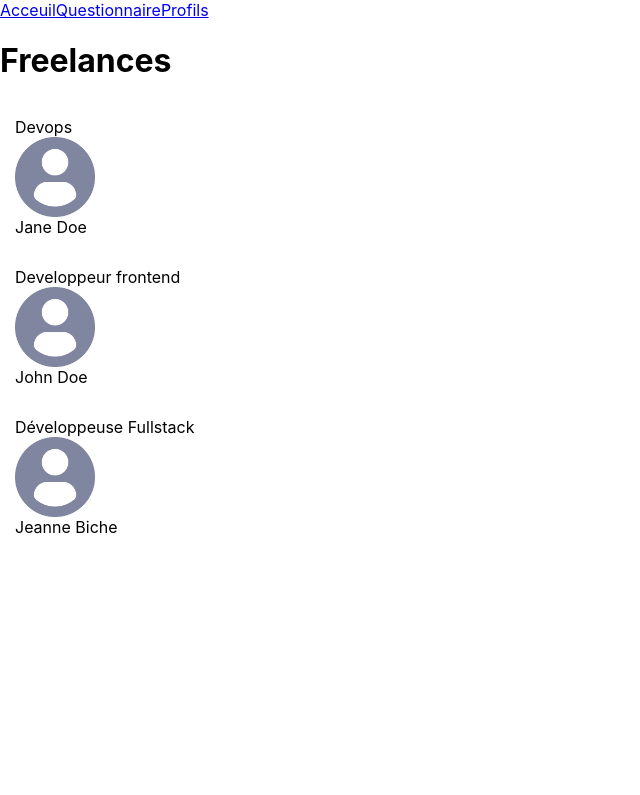
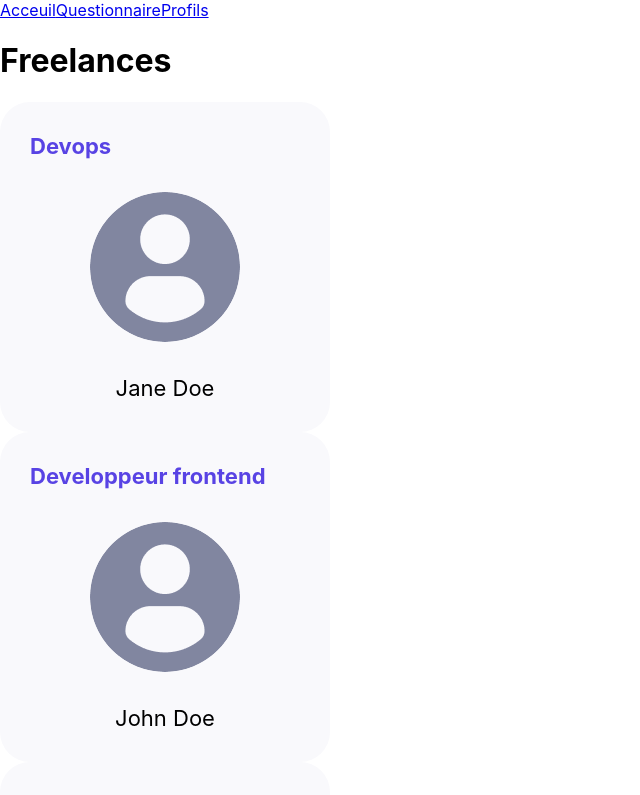
Before and after one commit to vegAs-RW/freelance-react-app, a React (Create React App) app in the folder freelance-app/: page /freelances in a window 1280 px wide. Shown: the top 795 px of the page, without its empty margins (0-640 px from the left). Built offline with nearby package versions, Linux system fonts and the light colour scheme.

Commit message:
add stylised components to Card component

```diff
--- a/freelance-app/src/components/Card/index.jsx
+++ b/freelance-app/src/components/Card/index.jsx
@@ -1,14 +1,52 @@
 import React from 'react';
 import propTypes from 'prop-types';
 import DefaultPicture from '../../assets/profile.png'
+import styled from 'styled-components'
+import colors from '../../utils/style/colors';
 
+const CardLabel = styled.span`
+        color: #5843e4;
+        font-size: 22px;
+        font-weight: bold;
+        padding-left: 15px
+`
+
+const CardTitle = styled.span`
+        color: black;
+        font-size: 22px;
+        font-weight: normal;
+        align-self: center;
+`
+
+const CardImage = styled.img`
+        height: 150px;
+        width: 150px;
+        border-radius: 50%;
+        align-self: center;
+`
+
+const CardWrapper = styled.div`
+        display: flex;
+        flex-direction: column;
+        justify-content: space-around;
+        padding:15px;
+        background-color: ${colors.backgroundLight};
+        border-radius: 30px;
+        width: 300px;
+        height: 300px;
+        transition: 200ms;
+        &:hover {
+            cursor: pointer;
+            box-shadow: 2px 2px 10px #e2e3e9;
+        }
+`
 const Card = ({label, title, picture}) => {
     return (
-        <div style={{display: 'flex', flexDirection: 'column', padding: 15}}>
-            <span>{label}</span>
-            <img src={picture} alt='freelance' height={80} width={80} />
-            <span>{title}</span>
-        </div>
+        <CardWrapper>
+            <CardLabel>{label}</CardLabel>
+            <CardImage src={picture} alt='freelance' />
+            <CardTitle>{title}</CardTitle>
+        </CardWrapper>
     );
 };
 
```
